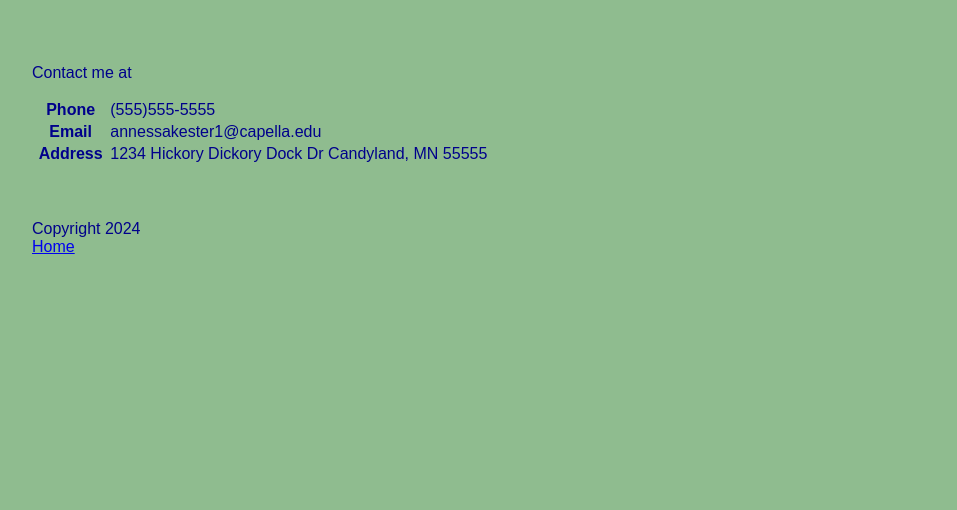
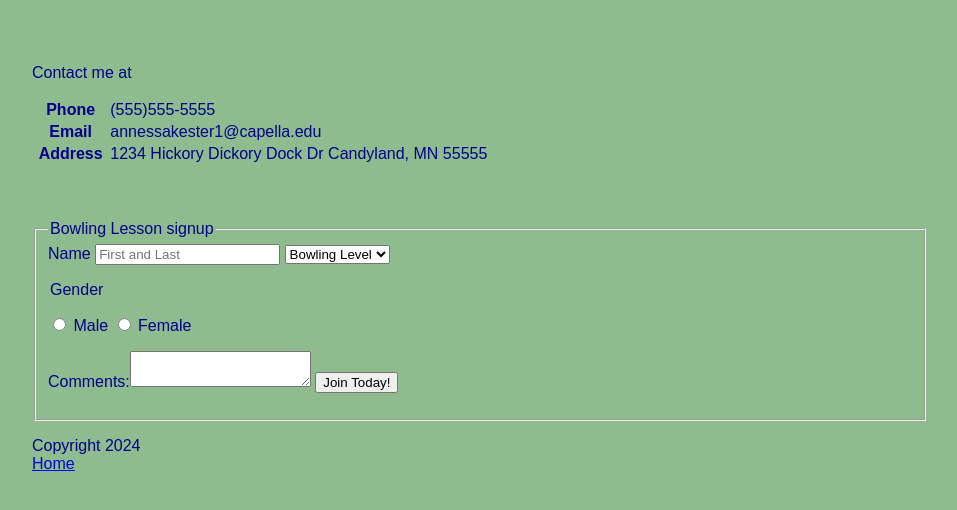
Before and after one commit to annessakester/Contact, a plain HTML site: page contactme.html in a window 1280 px wide. Shown: the whole page, without its empty margins (160-1117 px from the left). Drawn offline with Linux system fonts and the light colour scheme.

Commit message:
Add files via upload

```diff
--- a/contactme.html
+++ b/contactme.html
@@ -43,6 +43,32 @@
     <br>
     <br>
     <br>
+    <form method="post" action="cf_response_page.PHP">
+        <fieldset>
+            <legend>Bowling Lesson signup</legend>
+            <label for="name">Name</label>
+            <input name="Name" placeholder="First and Last" type="text" required>
+            <select name="Level 1">
+                <option value="New">Bowling Level</option>
+                <option value="1">Level 1(New)</option>
+                <option value="2">Level 2</option>
+                <option value="3">Level 3</option>
+            </select>
+        <p>
+            <legend>Gender</legend>
+        </p>
+        <p>
+            <input type="radio" name="Gender" id="male" value="male">
+                <label for="male">Male</label>
+            <input type="radio" name="Gender" id="female" value="female">
+                <label for="female">Female</label>
+        </p>
+            <p>
+        <label for="Comments">Comments:</label><textarea name="Comments"></textarea>
+            <input type="submit" value="Join Today!">
+            </p>
+        </fieldset>
+    </form>
     <footer>
         Copyright 2024</footer>
 
```
Also changed, not shown: 1 other file.
